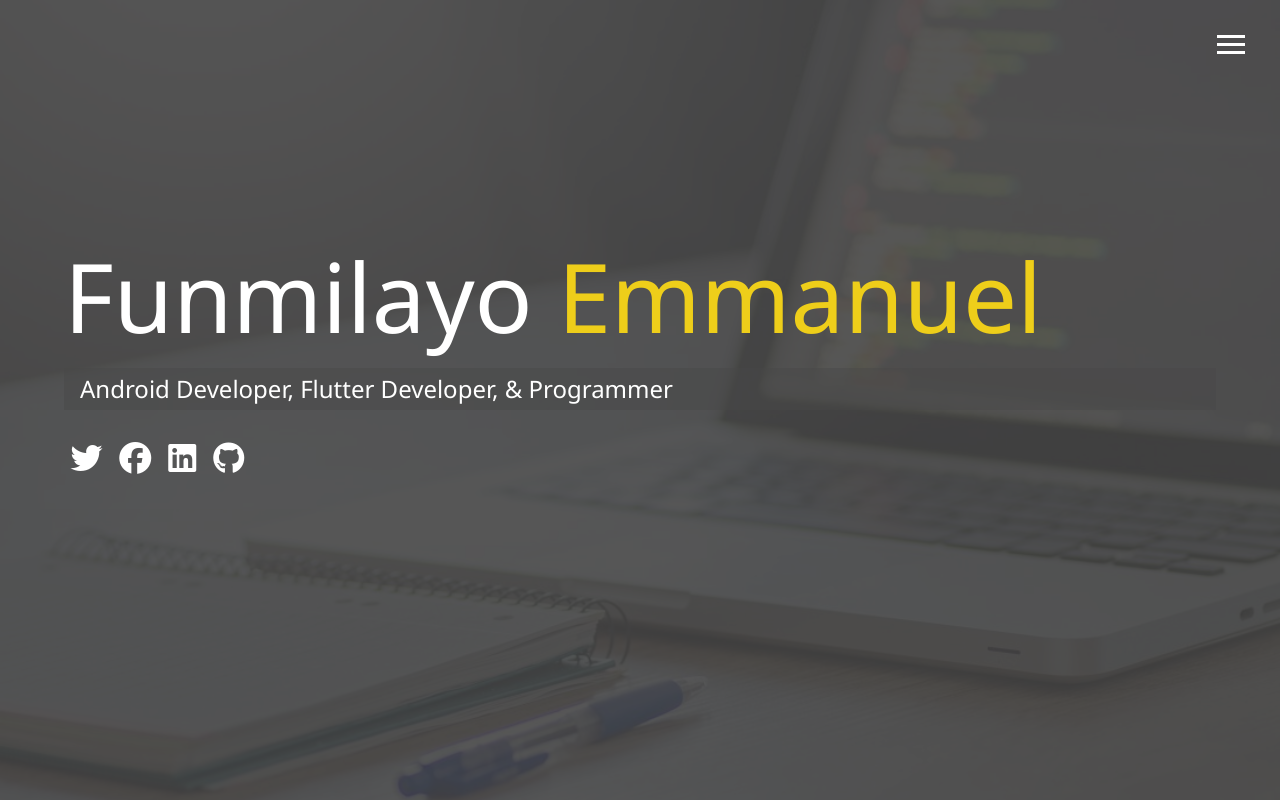
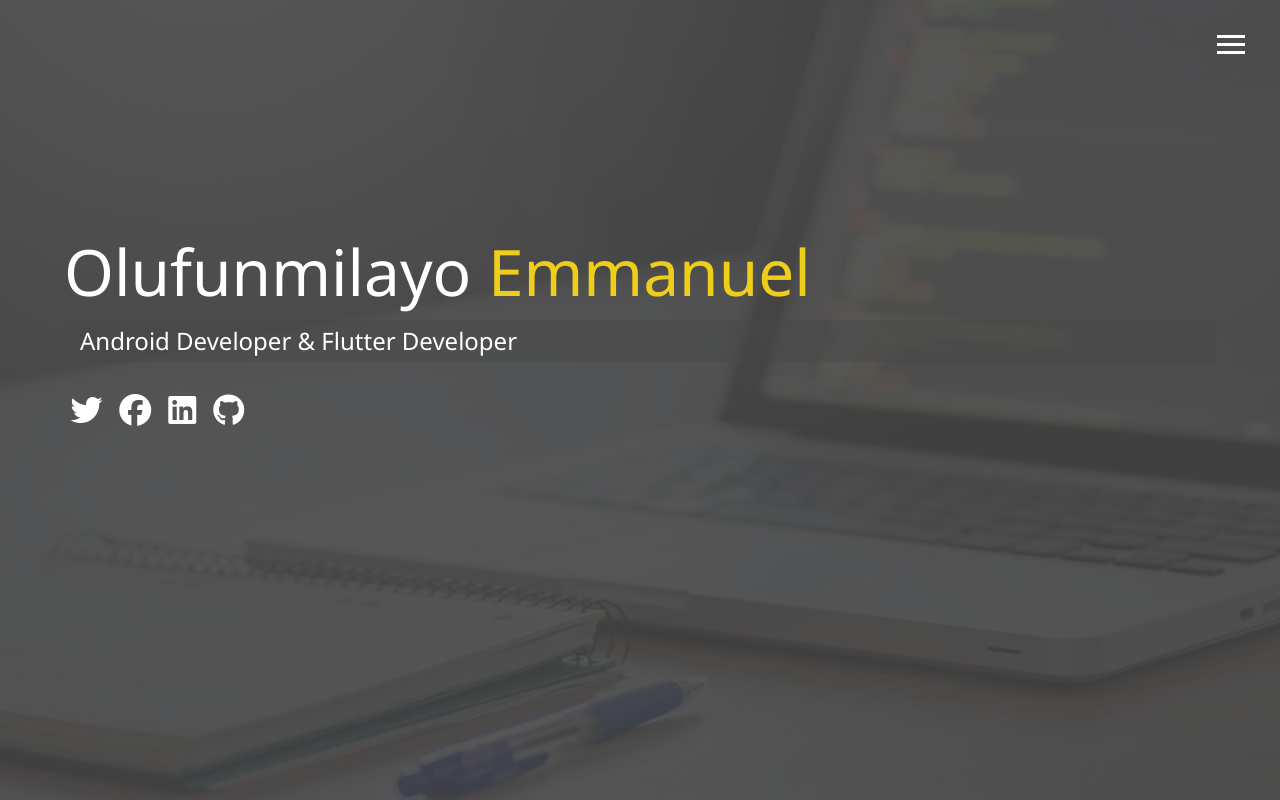
Before and after one commit to funmidev/portfolio, a website: page dist/index.html in a window 1280 px wide. Drawn offline with Linux system fonts and the light colour scheme.

```diff
--- a/scss/main.scss
+++ b/scss/main.scss
@@ -21,10 +21,10 @@
 h2,
 h3 {
   margin: 0;
-  font-weight: 300;
+  font-weight: 400;
 
   &.lg-heading {
-    font-size: 6rem;
+    font-size: 4rem;
   }
 
   &.sm-heading {
```
Also changed, not shown: dist/css/main.css, dist/index.html.
